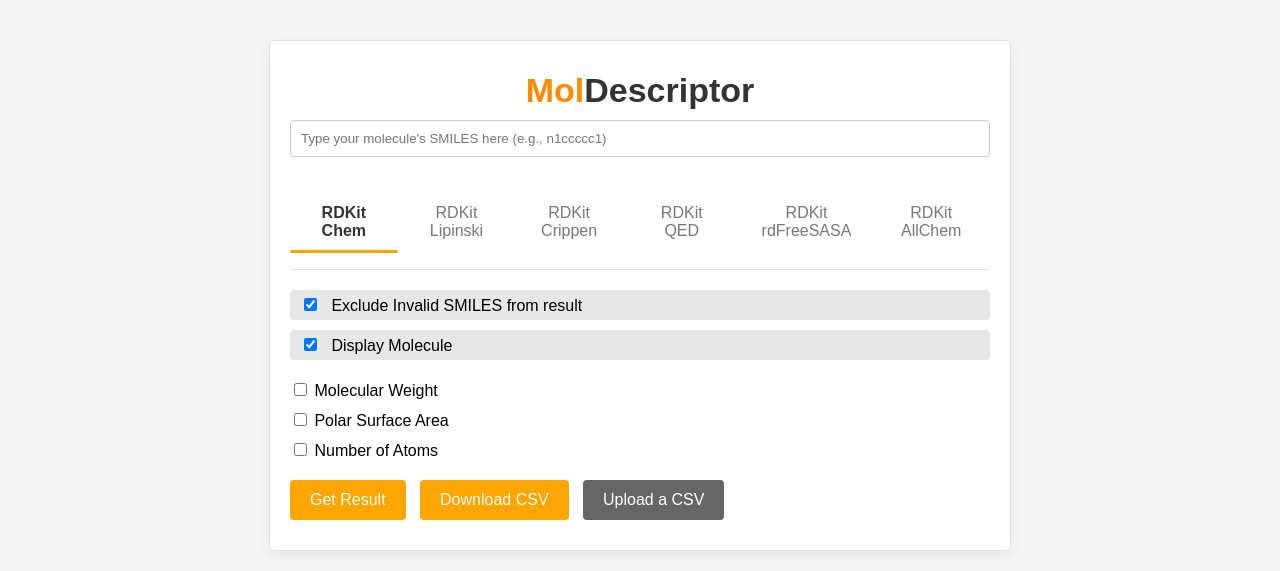
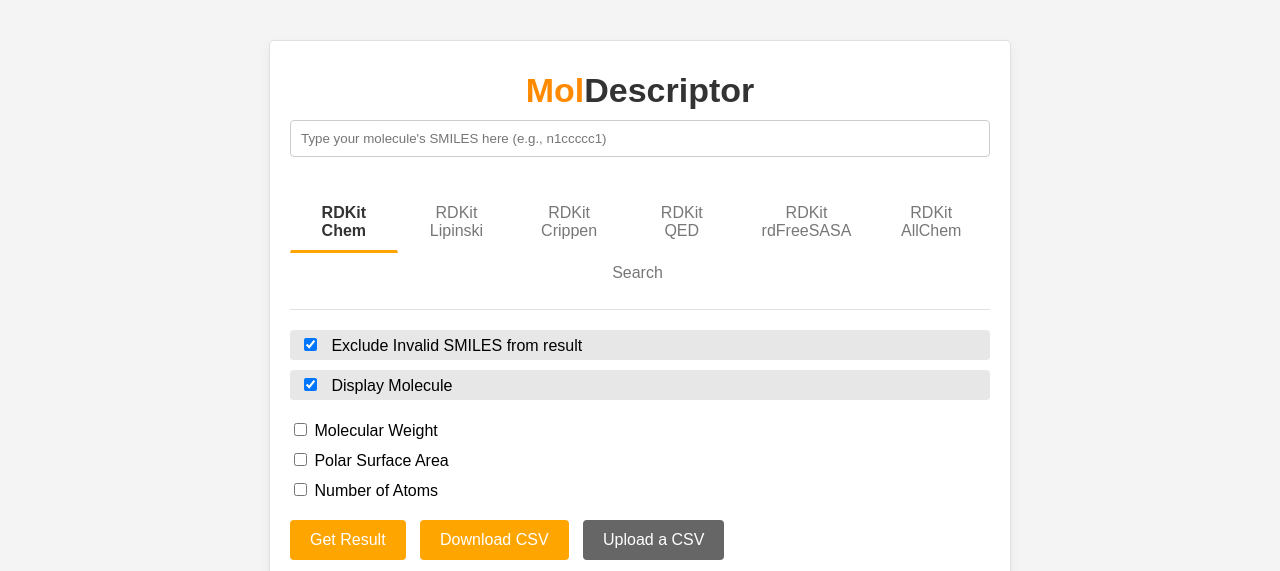
Before and after one commit to masve123/molecule-descriptors-webtool, a Flask app: page / in a window 1280 px wide. Shown: the part 43-614 px from the top of the page. Run offline with Flask 3, Linux system fonts and the light colour scheme; grey boxes are pictures that could not be loaded.

Commit message:
Added search bar and search tab

```diff
--- a/app/templates/index.html
+++ b/app/templates/index.html
@@ -35,6 +35,7 @@
                     <div class="tab" onclick="showTab(event, 'rdkit-QED')">RDKit QED</div>
                     <div class="tab" onclick="showTab(event, 'rdkit-rdFreeSASA')">RDKit rdFreeSASA</div>
                     <div class="tab" onclick="showTab(event, 'rdkit-AllChem')">RDKit AllChem</div>
+                    <div class="tab" onclick="showTab(event, 'search-tab')">Search</div>
                 </ul>
             </div>
 
@@ -84,6 +85,10 @@
                 <div id="rdkit-AllChem" class="tab-content" style="display: none;">
                     <div class="checkbox-container">
                     </div>
+                </div>
+                <div id="search-tab" class="tab-content" style="display: none;">
+                    <input type="text" id="searchBar" placeholder="Search descriptors..." onkeyup="filterDescriptors()">
+                    <div id="searchResults" class="checkbox-container"></div>
                 </div>
             </div>
             <div class="button-group">
```
